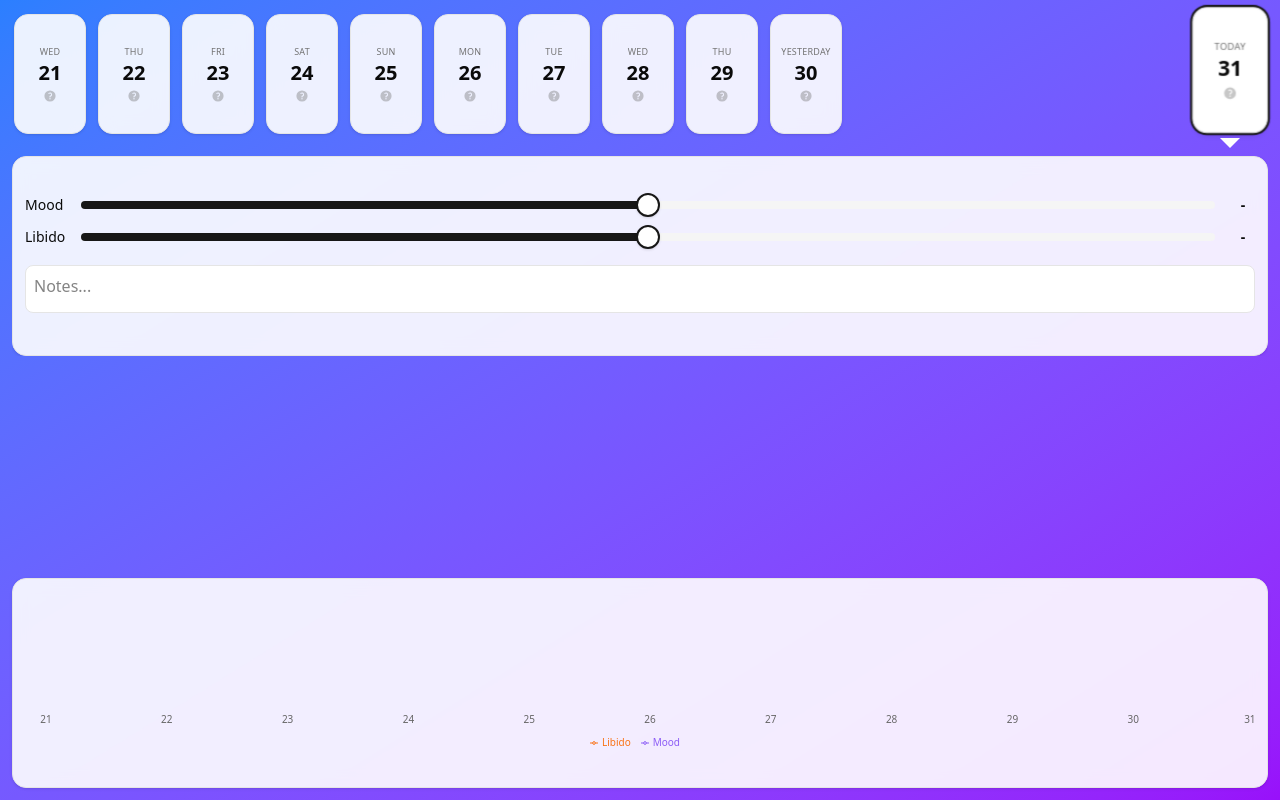
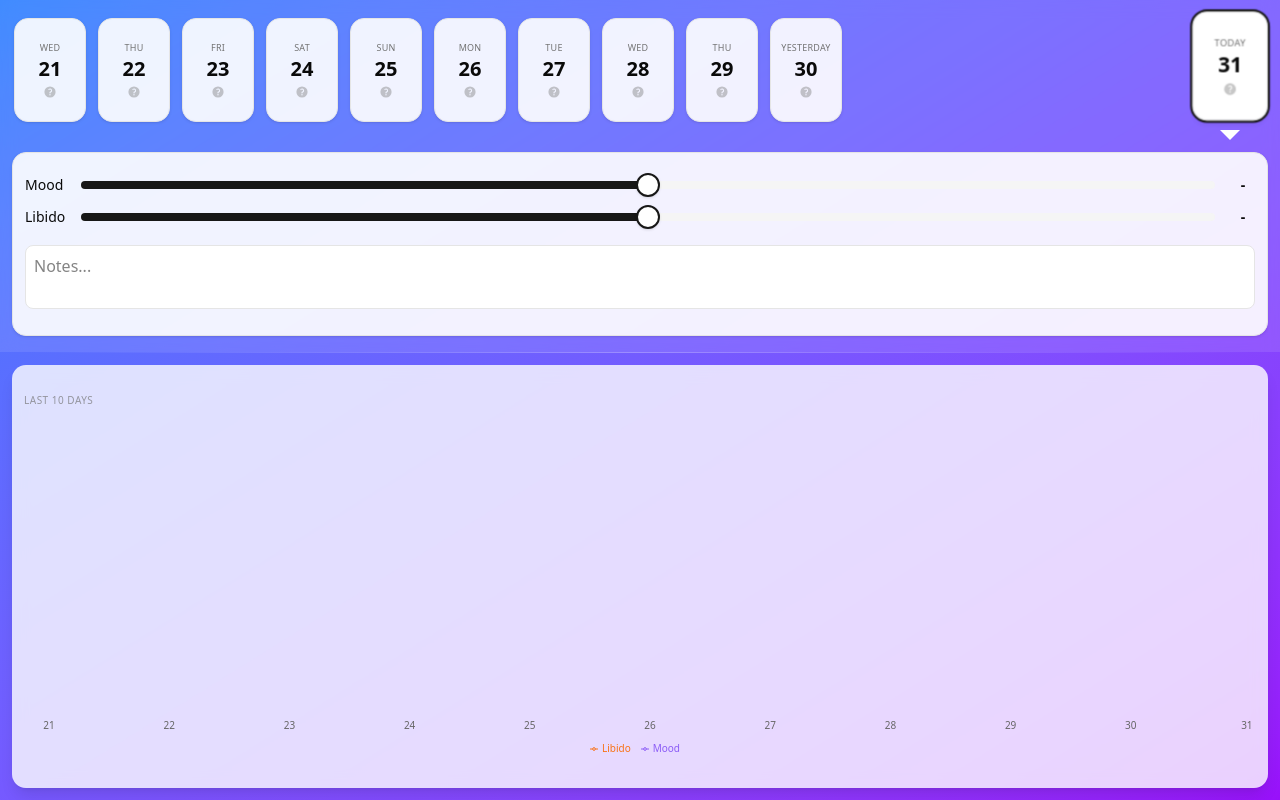
Before and after one commit to ClemensJakob/cycle-tracker, a React (Vite) app: page / in a window 1280 px wide. Built offline with nearby package versions, Linux system fonts and the light colour scheme.

Commit message:
refactor: improve layout and spacing in TrackPage and Card components

```diff
--- a/src/components/ui/card.tsx
+++ b/src/components/ui/card.tsx
@@ -7,7 +7,7 @@ function Card({ className, ...props }: React.ComponentProps<'div'>) {
     <div
       data-slot="card"
       className={cn(
-        'bg-card text-card-foreground flex flex-col gap-6 rounded-xl border py-6 shadow-sm',
+        'bg-card text-card-foreground flex flex-col gap-6 rounded-xl border py-4 shadow-sm',
         className
       )}
       {...props}
@@ -72,4 +72,4 @@ function CardFooter({ className, ...props }: React.ComponentProps<'div'>) {
   )
 }
 
-export { Card, CardHeader, CardFooter, CardTitle, CardAction, CardDescription, CardContent }
+export { Card, CardAction, CardContent, CardDescription, CardFooter, CardHeader, CardTitle }
--- a/src/pages/TrackPage.tsx
+++ b/src/pages/TrackPage.tsx
@@ -81,14 +81,16 @@ export function TrackPage() {
   })
 
   return (
-    <div className="flex flex-col h-full relative py-2">
+    <div className="flex flex-col h-full relative">
+      {/* Upper section: Data Entry */}
+      <div className="flex-shrink-0 bg-white/10 backdrop-blur-sm pt-3 pb-2">
         {/* Day cards section */}
-      <div className="flex-shrink-0 px-3 pb-4">
+        <div className="px-3 pb-3">
           <div className="flex gap-2">
             {/* Scrollable past days */}
             <div
               ref={scrollContainerRef}
-            className="flex gap-2 p-1 overflow-x-auto overflow-y-visible flex-1 scrollbar-hide pb-3 -mb-3 px-1 -mx-1"
+              className="flex gap-2 p-1 overflow-x-auto overflow-y-visible flex-1 scrollbar-hide pb-5 -mb-5 px-1 -mx-1"
               style={{ scrollbarWidth: 'none', msOverflowStyle: 'none' }}
             >
               {pastDayCards.map((day) => (
@@ -115,14 +117,11 @@ export function TrackPage() {
           </div>
         </div>
 
-      {/* Content area with form and graph */}
-      <div className="flex-1 min-h-0">
-        <div className="px-3 py-1 space-y-2 flex flex-col justify-between h-full">
-          {/* Tracking form - inline with content */}
+        {/* Tracking form */}
         <div
           className={cn(
-              'transition-all duration-300 ease-out overflow-hidden',
-              isFormOpen ? 'max-h-52 opacity-100' : 'max-h-0 opacity-0'
+            'px-3 pt-4 transition-all duration-300 ease-out overflow-hidden',
+            isFormOpen ? 'max-h-52 opacity-100 pb-2' : 'max-h-0 opacity-0 pb-0'
           )}
         >
           <TrackingForm
@@ -131,9 +130,19 @@ export function TrackPage() {
             onClose={() => setSelectedDateKey('')}
           />
         </div>
-          <Card className="bg-white/90 backdrop-blur-sm">
-            <CardContent className="p-2">
-              <div className="h-36">
+      </div>
+
+      {/* Visual divider */}
+      <div className="h-px bg-gradient-to-r from-transparent via-white/30 to-transparent mx-6" />
+
+      {/* Lower section: Graph/Insights */}
+      <div className="flex-1 min-h-0 px-3 py-3">
+        <Card className="bg-white/80 backdrop-blur-sm shadow-lg border-0 h-full">
+          <CardContent className="p-3 h-full flex flex-col">
+            <p className="text-[10px] uppercase tracking-wider text-muted-foreground/70 font-medium mb-1">
+              Last 10 days
+            </p>
+            <div className="flex-1 min-h-0">
               <ResponsiveContainer width="100%" height="100%">
                 <LineChart data={chartData}>
                   <XAxis
@@ -147,14 +156,7 @@ export function TrackPage() {
                             {payload.value}
                           </text>
                           {hasNotes && (
-                              <text
-                                x={0}
-                                y={0}
-                                dy={20}
-                                textAnchor="middle"
-                                fontSize={7}
-                                fill="#999"
-                              >
+                            <text x={0} y={0} dy={20} textAnchor="middle" fontSize={7} fill="#999">
                               📝
                             </text>
                           )}
@@ -181,13 +183,9 @@ export function TrackPage() {
                         <div className="bg-white border border-gray-200 rounded-lg p-2 text-xs shadow-sm">
                           <p className="font-medium mb-1">Day {label}</p>
                           {data?.mood && <p className="text-violet-500">Mood: {data.mood}</p>}
-                            {data?.libido && (
-                              <p className="text-orange-500">Libido: {data.libido}</p>
-                            )}
+                          {data?.libido && <p className="text-orange-500">Libido: {data.libido}</p>}
                           {data?.notes && (
-                              <p className="text-gray-500 mt-1 max-w-32 break-words">
-                                {data.notes}
-                              </p>
+                            <p className="text-gray-500 mt-1 max-w-32 break-words">{data.notes}</p>
                           )}
                         </div>
                       )
@@ -217,7 +215,6 @@ export function TrackPage() {
             </div>
           </CardContent>
         </Card>
-        </div>
       </div>
     </div>
   )
@@ -265,7 +262,7 @@ function DayCard({ label, dayOfMonth, isSelected, hasData, isToday, onClick }: D
       </button>
       {/* Connector triangle pointing down */}
       {isSelected && (
-        <div className="absolute left-1/2 -translate-x-1/2 -bottom-3 z-10">
+        <div className="absolute left-1/2 -translate-x-1/2 -bottom-4 z-10">
           <div className="w-0 h-0 border-l-[10px] border-l-transparent border-r-[10px] border-r-transparent border-t-[10px] border-t-white" />
         </div>
       )}
@@ -320,7 +317,7 @@ function TrackingForm({ entry, onUpdate }: TrackingFormProps) {
 
   return (
     <Card className="bg-white/90 backdrop-blur-sm">
-      <CardContent className="p-3 space-y-4">
+      <CardContent className="p-1 px-3 space-y-4">
         <div className="grid grid-cols-[auto_1fr_auto] gap-x-4 gap-y-2 items-center">
           {/* Mood row */}
           <Label htmlFor="mood-slider" className="text-sm whitespace-nowrap">
@@ -360,7 +357,7 @@ function TrackingForm({ entry, onUpdate }: TrackingFormProps) {
           placeholder="Notes..."
           value={notes ?? ''}
           onChange={(e) => onUpdate(entry.setNotes(e.target.value || undefined))}
-          className="w-full text-base p-2 rounded-md border border-input bg-background resize-none h-12 focus:outline-none focus:ring-2 focus:ring-ring"
+          className="w-full text-base p-2 rounded-md border border-input bg-background resize-none h-16 focus:outline-none focus:ring-2 focus:ring-ring"
         />
       </CardContent>
     </Card>
```
Lines whose indentation alone changed are shown as unchanged.
